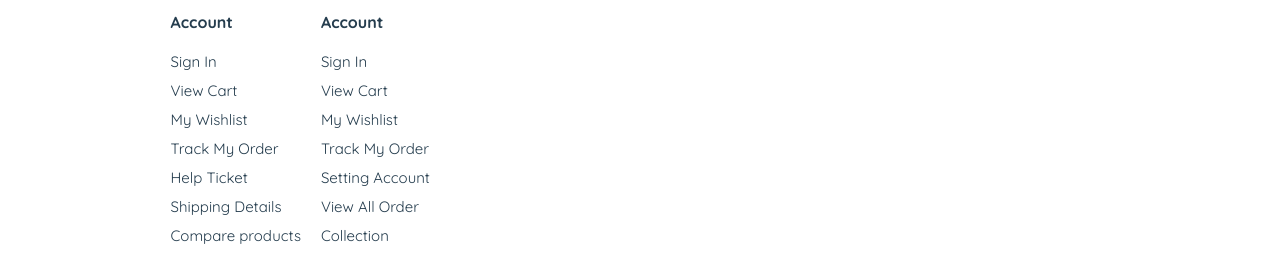
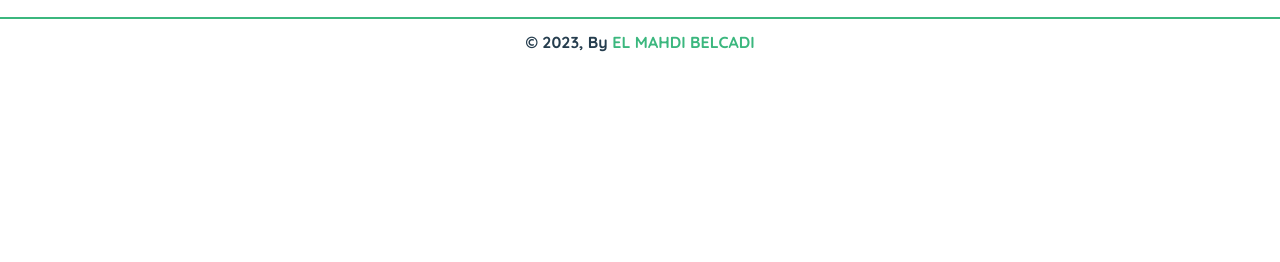
Before and after one commit to ELMAHDILEB/responsive-store-website, a plain HTML site: page STORE/index.html in a window 1280 px wide. Shown: the part 2760-3022 px from the top of the page. After the commit the page ends 2825 px from the top, so only its background shows below. Drawn offline with Linux system fonts and the light colour scheme.

Commit message:
Update style.css

```diff
--- a/STORE/style.css
+++ b/STORE/style.css
@@ -700,7 +700,7 @@ button .btn-x:hover {
 /* FOOTER SECTION */
 footer {
     display:flex;
-    flex-direction:colimn;
+    flex-direction:column;
     width: 100%;
     height: 100%;
     margin: 0 auto;
```
